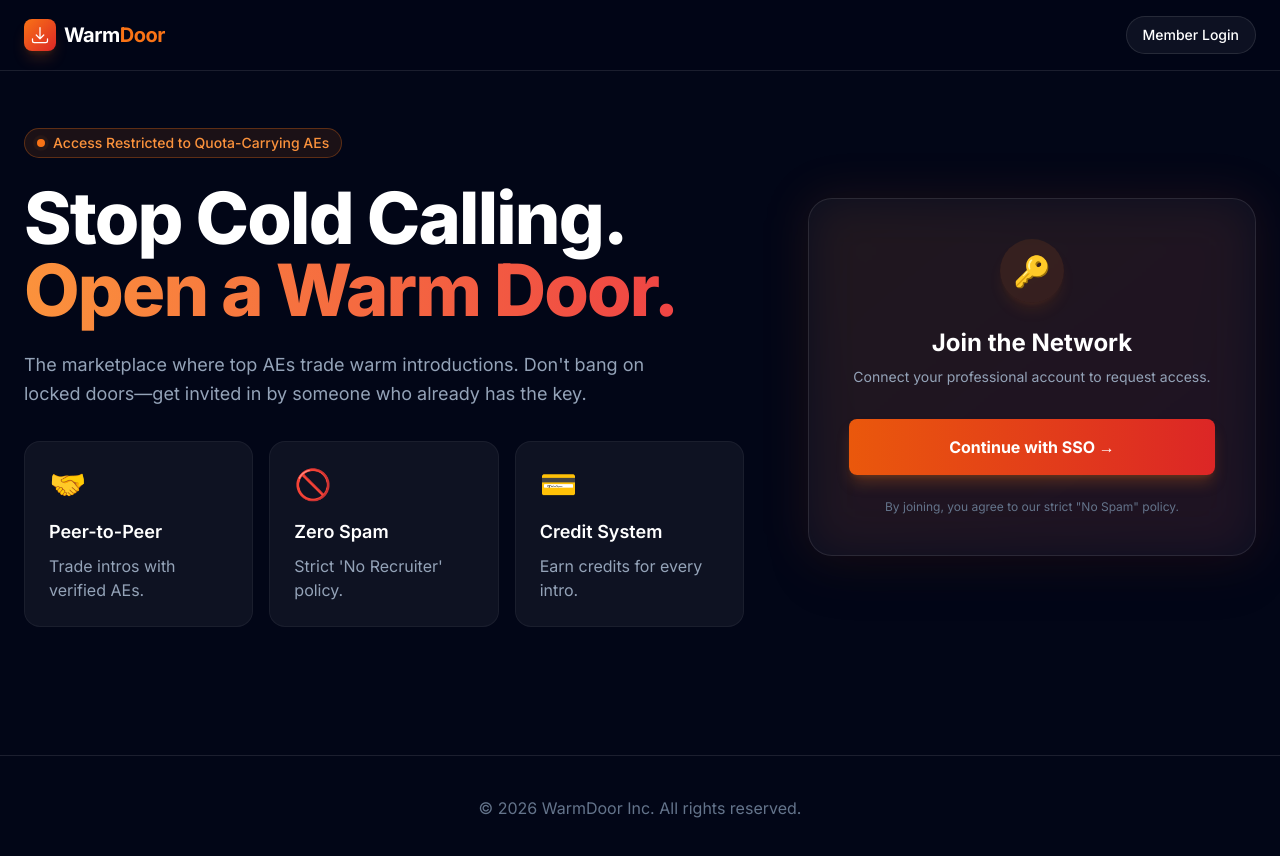
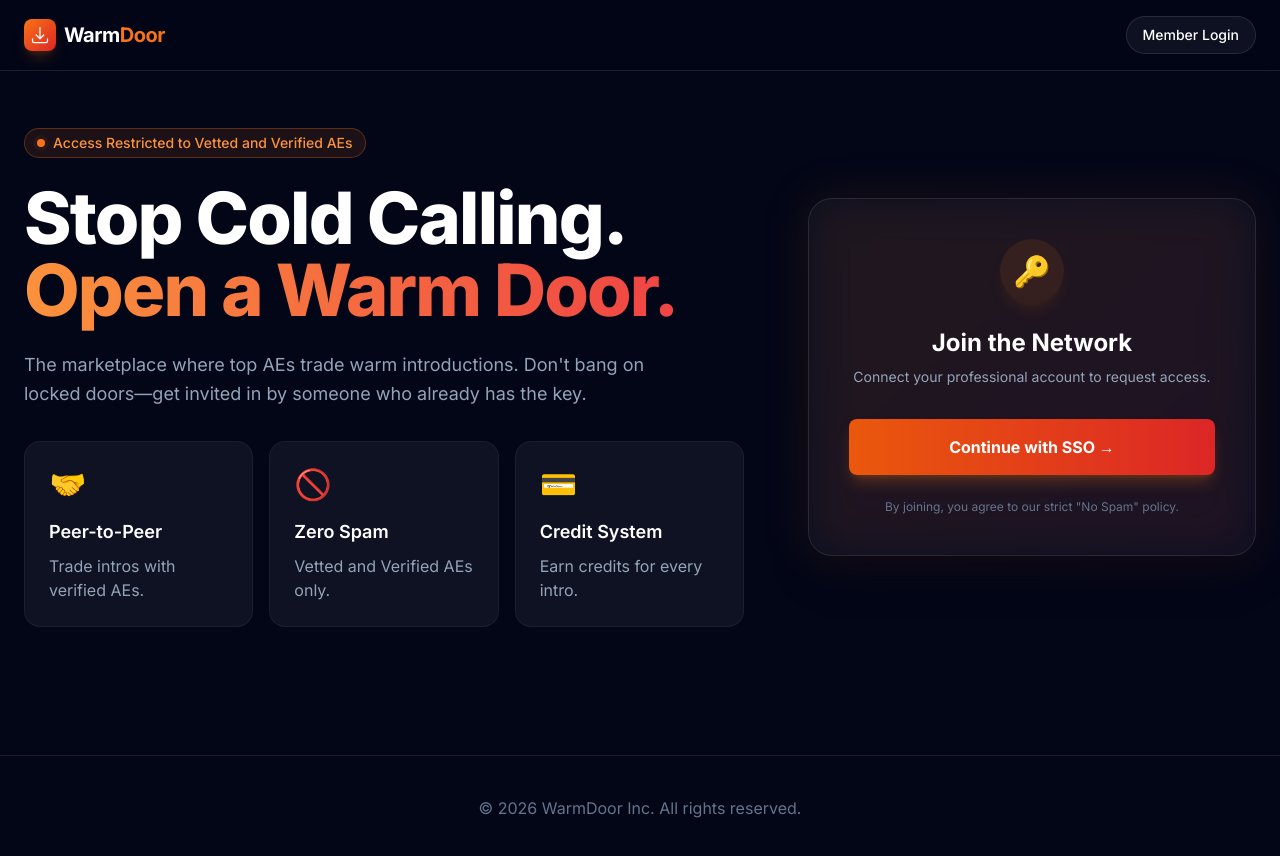
Before and after one commit to danieljacklowe/b2b-network, a Next.js app: page / in a window 1280 px wide. Shown: the top 856 px of the page. Built offline with nearby package versions, Linux system fonts and the light colour scheme; no server answers.

Commit message:
feat: update email domain to getwarmdoor.com

```diff
--- a/app/api/approve/route.ts
+++ b/app/api/approve/route.ts
@@ -19,7 +19,7 @@ export async function POST(req: Request) {
     // IMPORTANT: Resend 'onboarding@resend.dev' only sends to YOUR email address!
     try {
       await resend.emails.send({
-        from: 'WarmDoor <onboarding@resend.dev>',
+        from: 'WarmDoor <hello@getwarmdoor.com>',
         to: userEmail,
         subject: "You're in! The trading floor is open.",
         html: `<p>Welcome, ${firstName}!</p>`
--- a/app/api/webhooks/clerk/route.ts
+++ b/app/api/webhooks/clerk/route.ts
@@ -63,7 +63,7 @@ export async function POST(req: Request) {
       // 2. Alert Email to YOU (The Admin)
       await resend.emails.send({
         from: 'WarmDoor Bot <onboarding@resend.dev>',
-        to: 'YOUR_ACTUAL_EMAIL@domain.com', // ⚠️ CHANGE THIS TO YOUR REAL INBOX EMAIL
+        to: 'WarmDoor <hello@getwarmdoor.com>', // ⚠️ CHANGE THIS TO YOUR REAL INBOX EMAIL
         subject: `🚨 New Waitlist Application: ${userEmail}`,
         html: `
           <div style="font-family: sans-serif; padding: 20px; border: 2px solid #ea580c; border-radius: 8px;">
--- a/app/page.tsx
+++ b/app/page.tsx
@@ -78,7 +78,7 @@ export default function Home() {
               <span className="animate-ping absolute inline-flex h-full w-full rounded-full bg-orange-400 opacity-75"></span>
               <span className="relative inline-flex rounded-full h-2 w-2 bg-orange-500"></span>
             </span>
-            Access Restricted to Quota-Carrying AEs
+            Access Restricted to Vetted and Verified AEs
           </div>
 
           <h1 className="mb-6 text-5xl font-extrabold tracking-tight text-white sm:text-7xl">
@@ -95,7 +95,7 @@ export default function Home() {
 
           <div className="grid grid-cols-1 gap-4 sm:grid-cols-3 text-left">
             <Feature title="Peer-to-Peer" desc="Trade intros with verified AEs." icon="🤝" />
-            <Feature title="Zero Spam" desc="Strict 'No Recruiter' policy." icon="🚫" />
+            <Feature title="Zero Spam" desc="Vetted and Verified AEs only." icon="🚫" />
             <Feature title="Credit System" desc="Earn credits for every intro." icon="💳" />
           </div>
         </div>
```
